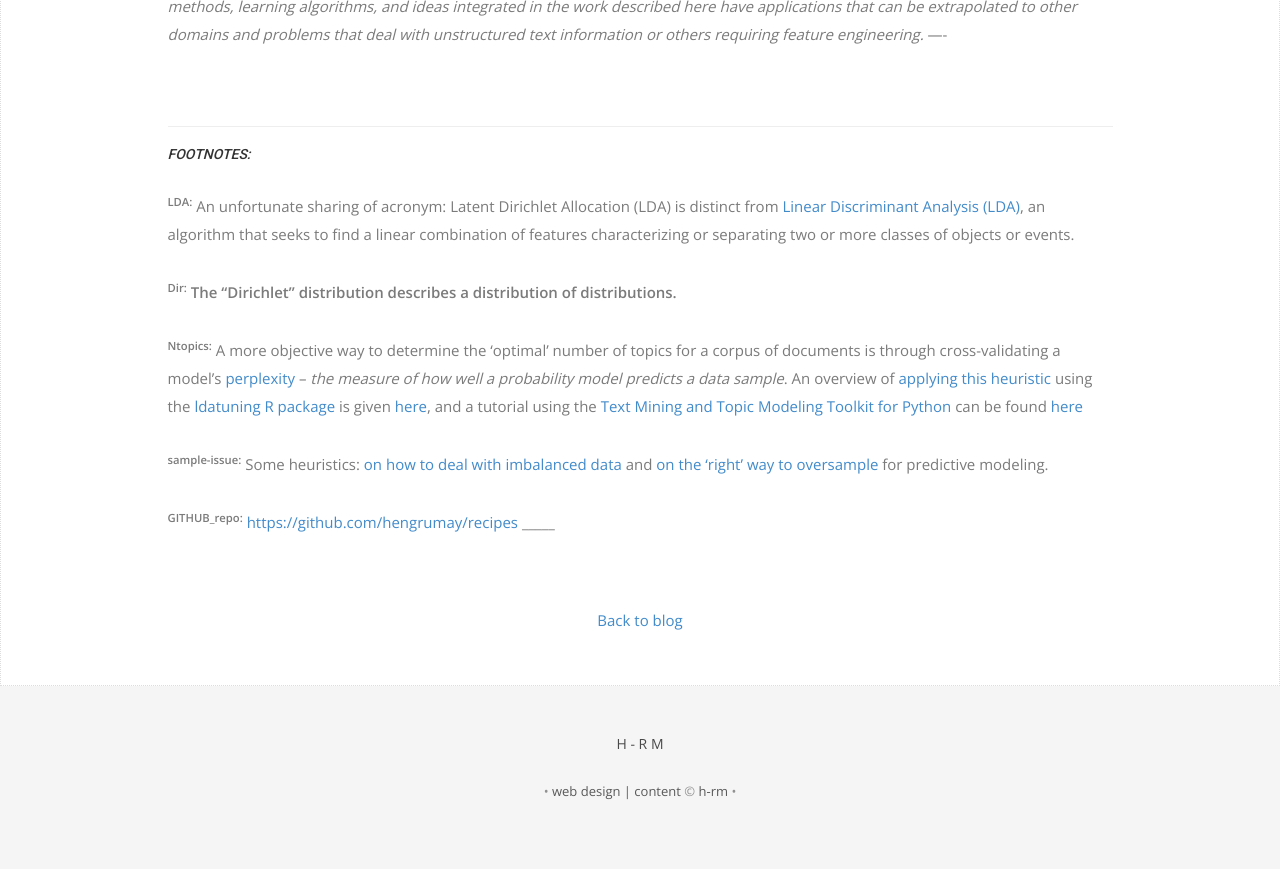
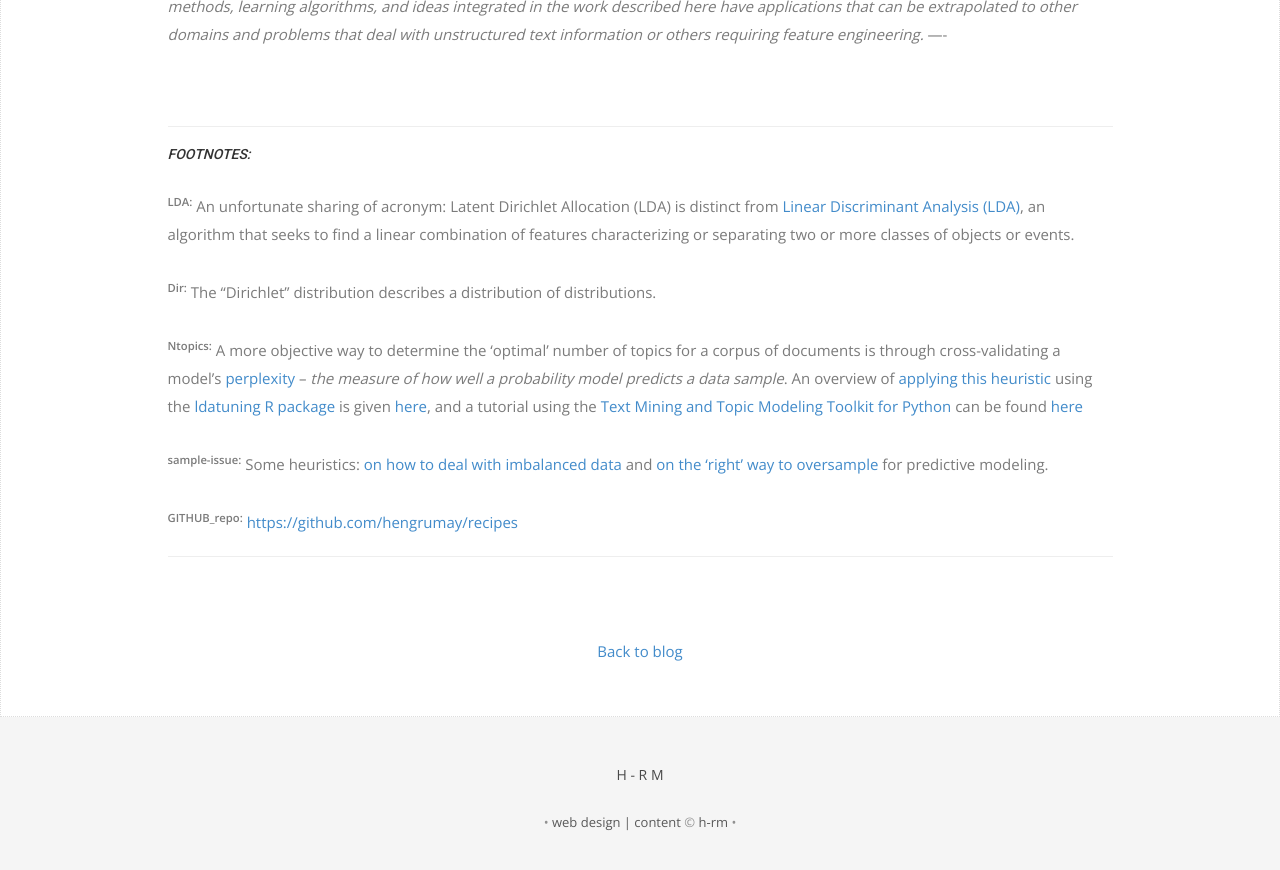
Before and after one commit to hengrumay/hengrumay.github.io, a Jekyll site: the page built from _posts/2017-12-22-MenuPlannerHelper.md, in a window 1280 px wide and 900 px high, scrolled down 12832 px. Shown: the top 870 px of the window. Built offline with Jekyll 4.4.1, drawn with Linux system fonts in a browser that asks for light colours; nearby versions of some CDN libraries; some web fonts are replaced; comment, search, counter and statistics services are not loaded.

```diff
--- a/_posts/2017-12-22-MenuPlannerHelper.md
+++ b/_posts/2017-12-22-MenuPlannerHelper.md
@@ -215,13 +215,14 @@ _____
 
 <b><sup>LDA:</sup></b> An unfortunate sharing of acronym: Latent Dirichlet Allocation (LDA) is distinct from [Linear Discriminant Analysis (LDA)](https://en.wikipedia.org/wiki/Linear_discriminant_analysis), an algorithm that seeks to find a linear combination of features characterizing or separating two or more classes of objects or events.
 
-<b><sup>Dir:</sup><b/> The "Dirichlet" distribution describes a distribution of distributions.
+<b><sup>Dir:</sup></b> The "Dirichlet" distribution describes a distribution of distributions.
 
 <b><sup>Ntopics:</sup></b> A more objective way to determine the 'optimal' number of topics for a corpus of documents is through cross-validating a model's [perplexity](https://en.wikipedia.org/wiki/Perplexity) -- *the measure of how well a probability model predicts a data sample*. An overview of [applying this heuristic](https://doi.org/10.1186/1471-2105-16-S13-S8) using the [ldatuning R package](https://cran.r-project.org/web/packages/ldatuning/index.html) is given [here](http://ellisp.github.io/blog/2017/01/05/topic-model-cv), and a tutorial using the [Text Mining and Topic Modeling Toolkit for Python](https://github.com/WZBSocialScienceCenter/tmtoolkit) can be found [here](https://datascience.blog.wzb.eu/2017/11/09/topic-modeling-evaluation-in-python-with-tmtoolkit/)
 
 <b><sup>sample-issue:</sup></b> Some heuristics: [on how to deal with imbalanced data](https://svds.com/learning-imbalanced-classes/) and [on the 'right' way to oversample](https://beckernick.github.io/oversampling-modeling/) for predictive modeling.
 
 <b><sup>GITHUB_repo:</sup></b> [https://github.com/hengrumay/recipes](https://github.com/hengrumay/recipes)
+
 _____
 
 <!--^§ The topic and classification modeling as well as the prototype web application detailed here were initially developed during the last 3 weeks of the [METIS data science bootcamp](https://www.thisismetis.com/data-science-bootcamps) in Dec. 2016. Subsequent revisions to the original LDA modeling and assessments were performed to improve interpretation of the model(s).
```
